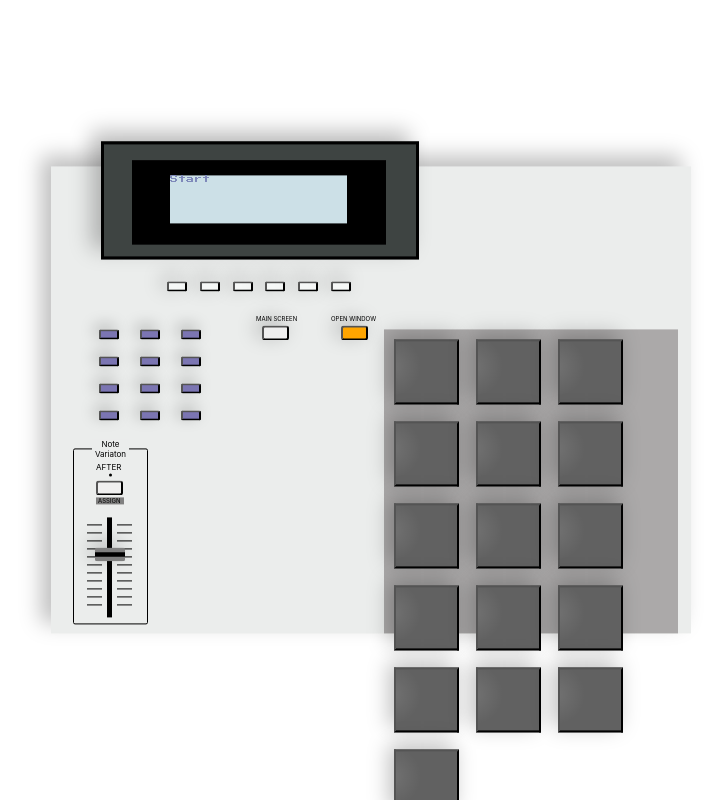
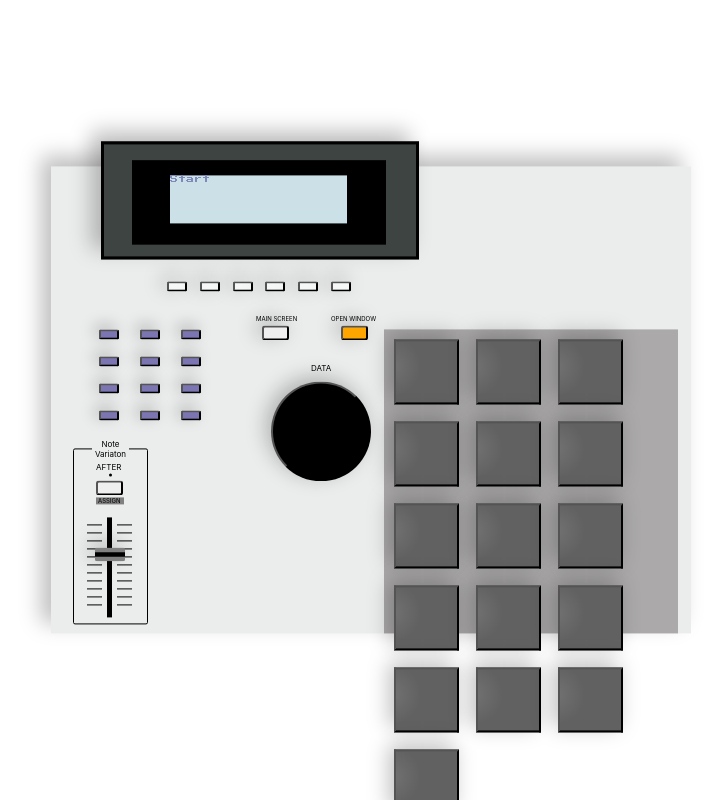
Before and after one commit to NedBM/MPC-Project, a React (Create React App) app: page / in a window 1280 px wide. Shown: the whole page, without its empty margins (269-991 px from the left). Built offline with nearby package versions, Linux system fonts and the light colour scheme.

Commit message:
Wheel Added Layout

```diff
--- a/src/App.tsx
+++ b/src/App.tsx
@@ -122,6 +122,30 @@ const OpenWindowButtonWrapper = styled.div`
   position: absolute;
   justify-content: center;
 `;
+
+const Wheel = styled.button`
+border-radius: 100% ;
+background-color: black;
+width: 100px;
+height: 100px;
+box-shadow: -5px -5px 20px rgba(0, 0, 0, 0.25);
+`
+
+const WheelWrapper = styled.div`
+  margin-left: 220px;
+  margin-left: 220px;
+  font-size: 6px;
+  margin-top: 50px ;
+  position: absolute;
+  justify-content: center;
+  display: flex;
+  flex-direction: column;
+`
+
+const Wheellabel = styled.p`
+  font-size: 8px;
+  margin-left: 40px;
+`
 
 const WindowButton = styled.button`
   width: 27px;
@@ -257,6 +281,10 @@ function App() {
           OPEN WINDOW
           <WindowButton></WindowButton>
         </OpenWindowButtonWrapper>
+        <WheelWrapper>
+          <Wheellabel>DATA</Wheellabel>
+          <Wheel></Wheel>
+        </WheelWrapper>
         <ButtonWrapperTwo>
           <ButtonTwo></ButtonTwo>
           <ButtonTwo></ButtonTwo>
```
